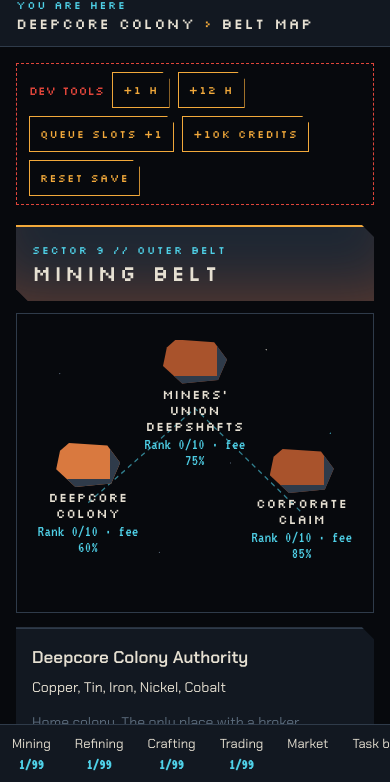
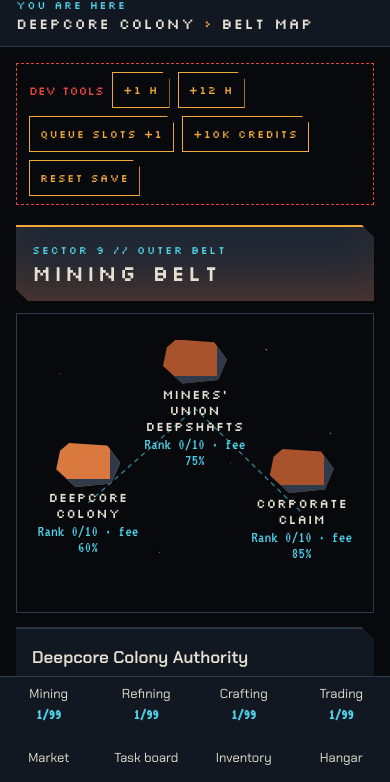
Before and after one commit to davidair305-sudo/Deepcore-Idle, a website built with Vite: page index.html in a window 390 px wide. Shown: the part 62-844 px from the top of the page. Built offline with nearby package versions, Linux system fonts and the light colour scheme.

Commit message:
Phone nav: show every section in a two-row tab bar instead of a scrolling strip
Co-Authored-By: Claude Opus 5.5 <noreply@anthropic.com>
Claude-Session: https://claude.ai/code/session_017VEtunirZWG6NWUWhA9cFj

```diff
--- a/src/ui/style.css
+++ b/src/ui/style.css
@@ -205,10 +205,12 @@ td.n { text-align: right; font-family: var(--num); font-size: 18px; }
   .where { order: 5; width: 100%; }
   .badge { display: none; }
   .credits b { font-size: 22px; }
-  .body { grid-template-columns: minmax(0, 1fr); padding-bottom: 64px; }
-  .side { position: fixed; bottom: 0; left: 0; right: 0; z-index: 6; flex-direction: row; overflow-x: auto; padding: 0; border-right: 0; border-top: 1px solid var(--gunmetal); }
-  .side .label, .side .thin { display: none; }
-  .side-skill, .side-link { flex: 0 0 auto; display: flex; flex-direction: column; align-items: center; gap: 0; border-left: 0; border-top: 3px solid transparent; padding: 6px 12px; font-size: 13px; }
+  .body { grid-template-columns: minmax(0, 1fr); }
+  /* Every section fits in two rows: no hidden tabs off the edge. */
+  .body { padding-bottom: 112px; }
+  .side { position: fixed; bottom: 0; left: 0; right: 0; z-index: 6; display: grid; grid-template-columns: repeat(4, 1fr); padding: 0 0 env(safe-area-inset-bottom); border-right: 0; border-top: 1px solid var(--gunmetal); }
+  .side .label, .side .thin, .side-link.dup { display: none; }
+  .side-skill, .side-link { display: flex; flex-direction: column; align-items: center; justify-content: center; gap: 0; border-left: 0; border-top: 3px solid transparent; padding: 4px 2px; min-height: 52px; font-size: 13px; text-align: center; }
   .side-skill.on, .side-link.on { border-top-color: var(--amber); }
   .main { padding: 16px 16px 40px; }
   .banner { padding: 16px; }
--- a/src/ui/views/common.ts
+++ b/src/ui/views/common.ts
@@ -58,7 +58,7 @@ export function sidebar(s: GameState): string {
   return `<nav class="side" aria-label="Game sections">
     <div class="label">Skills</div>${skills}
     <div class="label">Colony</div>
-    ${links.map(([r, n]) => `<button class="side-link${ui.route === r ? ' on' : ''}" data-act="route" data-to="${r}">${n}</button>`).join('')}
+    ${links.map(([r, n]) => `<button class="side-link${ui.route === r ? ' on' : ''}${r === 'stall' ? ' dup' : ''}" data-act="route" data-to="${r}">${n}</button>`).join('')}
   </nav>`;
 }
 
```
